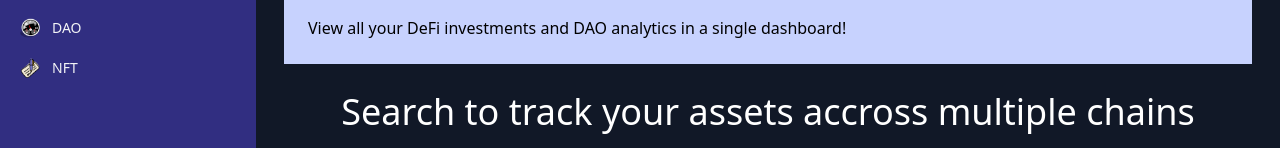
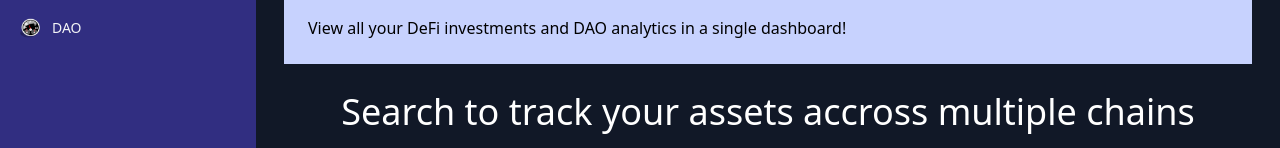
Before and after one commit to casweeney/Covalent-Hackathon, a React (Create React App) app: page / in a window 1280 px wide. Shown: the part 162-310 px from the top of the page. Built offline with nearby package versions, Linux system fonts and the light colour scheme.

Commit message:
Removed nft link

```diff
--- a/src/components/SideNav.js
+++ b/src/components/SideNav.js
@@ -65,7 +65,7 @@ const SideNav = () => {
           </div>
         </div>
 
-        <div className="flex m-5 mt-2 items-center">
+        {/* <div className="flex m-5 mt-2 items-center">
           <div>
             <img className="h-5 w-5" src="images/orders.png" alt="" />
           </div>
@@ -78,7 +78,7 @@ const SideNav = () => {
               NFT
             </Link>
           </div>
-        </div>
+        </div> */}
       </div>
       {/* Side Navbar */}
     </Fragment>
```
Also changed, not shown: 1 other file (tests, documents, lock files or other folders).
